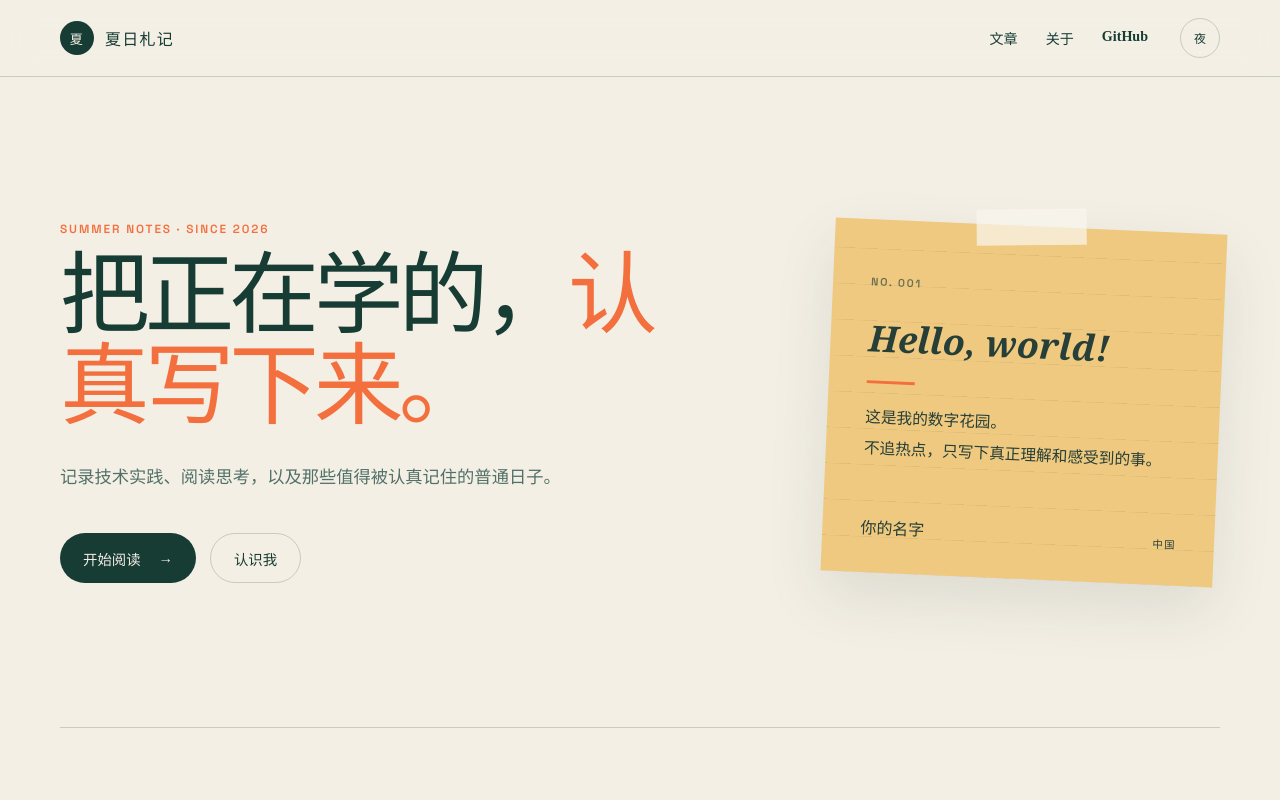
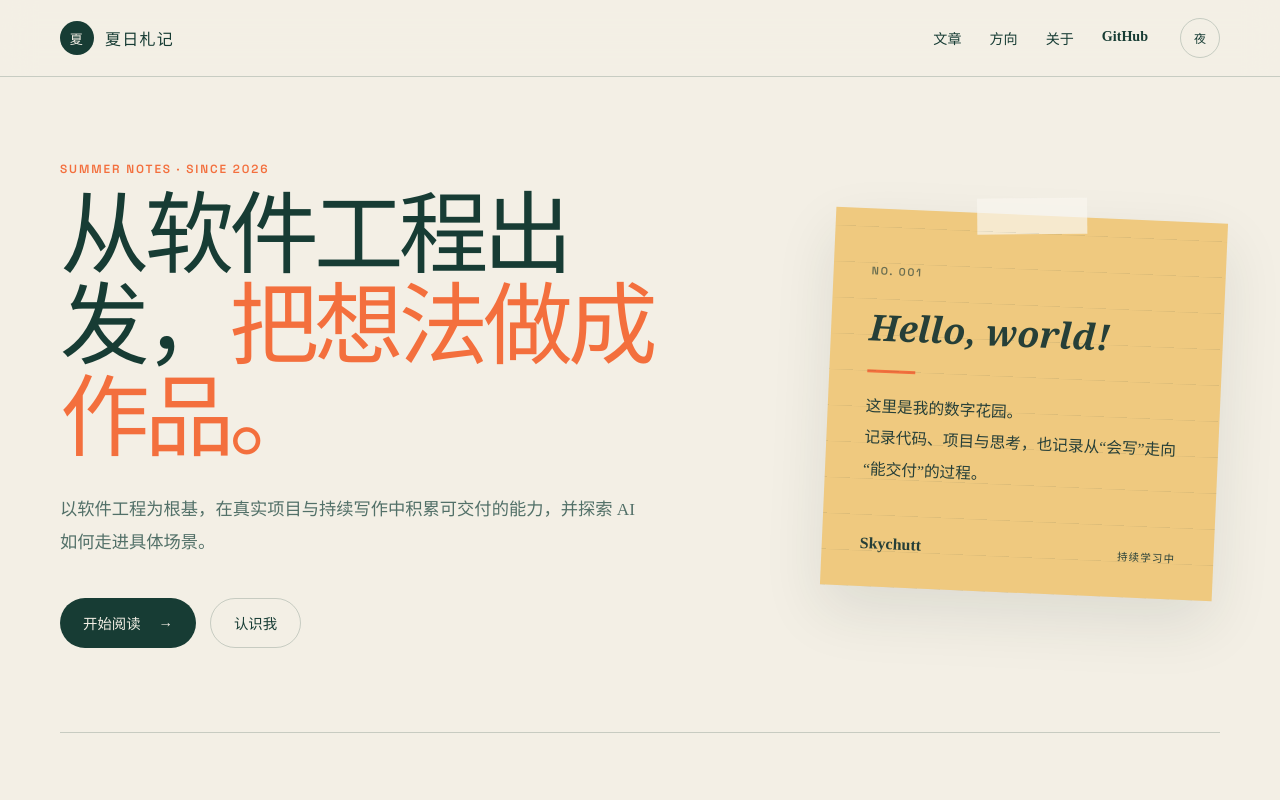
Before and after one commit to Skychutt/my-blog, a React (Vite) app: page / in a window 1280 px wide. Shown: the top 800 px of the page. Built offline with nearby package versions, Linux system fonts and the light colour scheme.

Commit message:
feat: complete public profile content

```diff
--- a/index.html
+++ b/index.html
@@ -6,16 +6,16 @@
     <meta name="theme-color" content="#f3efe5" />
     <meta
       name="description"
-      content="一份关于技术、成长与生活的个人博客。"
+      content="Skychutt 的个人博客，记录软件工程、后端开发、AI 应用探索与持续成长。"
     />
     <meta property="og:type" content="website" />
     <meta property="og:locale" content="zh_CN" />
     <meta property="og:title" content="夏日札记" />
-    <meta property="og:description" content="把正在学的，认真写下来。" />
+    <meta property="og:description" content="从软件工程出发，把想法做成作品。" />
     <meta property="og:image" content="/og.png" />
     <meta name="twitter:card" content="summary_large_image" />
     <meta name="twitter:title" content="夏日札记" />
-    <meta name="twitter:description" content="把正在学的，认真写下来。" />
+    <meta name="twitter:description" content="从软件工程出发，把想法做成作品。" />
     <meta name="twitter:image" content="/og.png" />
     <title>夏日札记 · 个人博客</title>
   </head>
--- a/src/App.tsx
+++ b/src/App.tsx
@@ -53,6 +53,7 @@ function Header() {
         </a>
         <nav aria-label="主要导航">
           <a href="#articles">文章</a>
+          <a href="#path">方向</a>
           <a href="#about">关于</a>
           <a href={siteConfig.github} target="_blank" rel="noreferrer">
             GitHub
@@ -122,8 +123,8 @@ function HomePage() {
           <div className="hero-copy">
             <p className="eyebrow">SUMMER NOTES · SINCE 2026</p>
             <h1>
-              把正在学的，
-              <em>认真写下来。</em>
+              从软件工程出发，
+              <em>把想法做成作品。</em>
             </h1>
             <p className="hero-intro">{siteConfig.intro}</p>
             <div className="hero-actions">
@@ -141,9 +142,9 @@ function HomePage() {
             <p className="note-script">Hello, world!</p>
             <div className="note-rule" />
             <p>
-              这是我的数字花园。
+              这里是我的数字花园。
               <br />
-              不追热点，只写下真正理解和感受到的事。
+              记录代码、项目与思考，也记录从“会写”走向“能交付”的过程。
             </p>
             <div className="note-signature">
               <span>{siteConfig.name}</span>
@@ -165,7 +166,7 @@ function HomePage() {
               <div className="sun" />
               <div className="horizon line-one" />
               <div className="horizon line-two" />
-              <span>夏日 / 记录</span>
+              <span>工程 / 成长 / 记录</span>
             </div>
             <div className="featured-copy">
               <PostMeta post={featured} />
@@ -232,6 +233,26 @@ function HomePage() {
           </div>
         </section>
 
+        <section className="path-section shell" id="path" aria-labelledby="path-title">
+          <div className="section-heading">
+            <div>
+              <p className="eyebrow">LEARNING PATH</p>
+              <h2 id="path-title">正在走的路</h2>
+            </div>
+            <p className="path-intro">不追求一步到位，用可以检查的作品记录长期成长。</p>
+          </div>
+          <ol className="path-grid">
+            {siteConfig.learningPath.map((item, index) => (
+              <li className="path-card" key={item.stage}>
+                <span className="path-index">0{index + 1}</span>
+                <p>{item.stage}</p>
+                <h3>{item.title}</h3>
+                <div>{item.detail}</div>
+              </li>
+            ))}
+          </ol>
+        </section>
+
         <section className="about-section" id="about">
           <div className="shell about-grid">
             <div>
@@ -240,12 +261,18 @@ function HomePage() {
             </div>
             <div className="about-copy">
               <p>{siteConfig.role}</p>
-              <p>
-                我相信公开记录是最好的学习方式之一。这里不会只有已经完成的答案，也会保留探索中的问题、走过的弯路，以及每一次重新出发。
-              </p>
+              <p>{siteConfig.about}</p>
+              <div className="strength-grid">
+                {siteConfig.strengths.map((item) => (
+                  <div className="strength-item" key={item.title}>
+                    <span>{item.title}</span>
+                    <p>{item.detail}</p>
+                  </div>
+                ))}
+              </div>
               <div className="contact-links">
-                <a href={`mailto:${siteConfig.email}`}>写邮件 ↗</a>
                 <a href={siteConfig.github} target="_blank" rel="noreferrer">GitHub ↗</a>
+                <a href="#articles">阅读文章 ↗</a>
               </div>
             </div>
           </div>
@@ -285,7 +312,7 @@ function ArticlePage({ post }: { post: Post }) {
         </article>
         <nav className="article-next shell" aria-label="文章结尾导航">
           <a href="#/">← 查看全部文章</a>
-          <a href={`mailto:${siteConfig.email}`}>和我聊聊 ↗</a>
+          <a href={siteConfig.github} target="_blank" rel="noreferrer">访问 GitHub ↗</a>
         </nav>
       </main>
       <Footer />
--- a/src/site.config.ts
+++ b/src/site.config.ts
@@ -1,11 +1,43 @@
 export const siteConfig = {
-  name: "你的名字",
+  name: "Skychutt",
   siteName: "夏日札记",
-  role: "学生 · 开发者 · 长期主义者",
-  intro: "记录技术实践、阅读思考，以及那些值得被认真记住的普通日子。",
-  email: "hello@example.com",
-  github: "https://github.com/your-name",
-  location: "中国",
+  role: "软件工程学生 · 后端开发与 AI 应用探索者",
+  intro: "以软件工程为根基，在真实项目与持续写作中积累可交付的能力，并探索 AI 如何走进具体场景。",
+  about:
+    "我关注的不只是把代码写出来，也关心需求如何被理解、项目如何协作，以及成果如何稳定交付。这里记录我的技术实践、学习复盘与成长过程。",
+  github: "https://github.com/Skychutt",
+  location: "持续学习中",
+  strengths: [
+    {
+      title: "工程基础",
+      detail: "Java · Python · Matlab · Git",
+    },
+    {
+      title: "实践方式",
+      detail: "项目开发 · 代码调试 · 需求核对 · 技术文档",
+    },
+    {
+      title: "关注方向",
+      detail: "后端开发 · 企业级系统 · AI 应用落地",
+    },
+  ],
+  learningPath: [
+    {
+      stage: "现在",
+      title: "打牢软件工程基础",
+      detail: "持续学习数据结构、算法、数据库与软件工程，用小项目检验理解。",
+    },
+    {
+      stage: "接下来",
+      title: "形成可展示的作品",
+      detail: "完善项目仓库、技术文档与复盘文章，让每次实践都留下可验证的成果。",
+    },
+    {
+      stage: "长期",
+      title: "连接工程与智能应用",
+      detail: "先建立可靠的软件交付能力，再把数据与 AI 能力嵌入真实业务场景。",
+    },
+  ],
   icpFiling: {
     number: "京ICP备2026053811号-1",
     url: "https://beian.miit.gov.cn/",
--- a/src/styles.css
+++ b/src/styles.css
@@ -107,7 +107,7 @@ nav a:hover::after { transform: scaleX(1); transform-origin: left; }
 .note-signature span { font-weight: 900; }
 .note-signature small { font: 600 .65rem "Space Grotesk", sans-serif; letter-spacing: .12em; }
 
-.featured-section, .articles-section { padding-block: 90px; border-top: 1px solid var(--line); }
+.featured-section, .articles-section, .path-section { padding-block: 90px; border-top: 1px solid var(--line); }
 .section-heading { display: flex; align-items: end; justify-content: space-between; margin-bottom: 42px; }
 .section-heading h2, .about-section h2 { margin: 0; font-size: clamp(2.2rem, 4vw, 4rem); letter-spacing: -.04em; }
 .section-number { font: 600 3.5rem "Space Grotesk", sans-serif; color: transparent; -webkit-text-stroke: 1px var(--line); }
@@ -146,11 +146,24 @@ nav a:hover::after { transform: scaleX(1); transform-origin: left; }
 .round-link:hover { transform: rotate(45deg); background: var(--accent); color: white; border-color: var(--accent); }
 .empty-state { padding: 70px 0; text-align: center; color: var(--ink-soft); }
 
+.path-section { scroll-margin-top: 76px; }
+.path-intro { max-width: 380px; margin: 0; color: var(--ink-soft); line-height: 1.8; text-align: right; }
+.path-grid { display: grid; grid-template-columns: repeat(3, 1fr); gap: 18px; margin: 0; padding: 0; list-style: none; }
+.path-card { min-height: 290px; padding: 32px; border: 1px solid var(--line); background: var(--paper-raised); }
+.path-index { color: var(--accent); font: 600 .72rem "Space Grotesk", sans-serif; letter-spacing: .12em; }
+.path-card > p { margin: 54px 0 10px; color: var(--ink-soft); font-size: .76rem; font-weight: 700; letter-spacing: .12em; }
+.path-card h3 { margin: 0 0 18px; font-size: 1.45rem; line-height: 1.4; }
+.path-card div { color: var(--ink-soft); font-size: .92rem; line-height: 1.85; }
+
 .about-section { margin-top: 50px; padding-block: 100px; background: var(--ink); color: var(--paper); }
 :root[data-theme="dark"] .about-section { background: #0c1714; }
 .about-grid { display: grid; grid-template-columns: .9fr 1.1fr; gap: 10vw; }
 .about-copy { font-size: 1.05rem; line-height: 2; color: color-mix(in srgb, var(--paper) 76%, transparent); }
-.about-copy p:first-child { color: var(--accent); font-weight: 700; }
+.about-copy > p:first-child { color: var(--accent); font-weight: 700; }
+.strength-grid { display: grid; gap: 0; margin-top: 38px; border-top: 1px solid color-mix(in srgb, var(--paper) 20%, transparent); }
+.strength-item { display: grid; grid-template-columns: 110px 1fr; gap: 20px; padding: 18px 0; border-bottom: 1px solid color-mix(in srgb, var(--paper) 20%, transparent); }
+.strength-item span { color: var(--accent); font-size: .78rem; font-weight: 700; }
+.strength-item p { margin: 0; color: var(--paper); font-size: .9rem; line-height: 1.7; }
 .contact-links { display: flex; gap: 28px; margin-top: 34px; color: var(--paper); font-weight: 700; }
 .site-footer { border-top: 1px solid var(--line); }
 .footer-inner { display: flex; justify-content: space-between; gap: 20px; padding-block: 32px; color: var(--ink-soft); font-size: .78rem; }
@@ -178,6 +191,9 @@ nav a:hover::after { transform: scaleX(1); transform-origin: left; }
   .hero { grid-template-columns: 1fr; gap: 70px; padding-block: 70px 100px; }
   .hero-note { width: min(440px, 90%); justify-self: center; }
   .featured-card, .about-grid { grid-template-columns: 1fr; }
+  .path-grid { grid-template-columns: 1fr; }
+  .path-card { min-height: auto; }
+  .path-card > p { margin-top: 38px; }
   .featured-copy { min-height: 380px; }
   .about-grid { gap: 50px; }
 }
@@ -193,17 +209,20 @@ nav a:hover::after { transform: scaleX(1); transform-origin: left; }
   .hero-intro { font-size: .98rem; }
   .hero-actions { flex-wrap: wrap; }
   .hero-note { width: 94%; padding-inline: 28px; }
-  .featured-section, .articles-section { padding-block: 70px; }
+  .featured-section, .articles-section, .path-section { padding-block: 70px; }
   .section-number { display: none; }
   .featured-art { min-height: 300px; }
   .featured-copy { min-height: 360px; padding: 40px 26px; }
   .article-heading { align-items: start; flex-direction: column; gap: 24px; }
+  .path-section .section-heading { align-items: start; flex-direction: column; gap: 20px; }
+  .path-intro { text-align: left; }
   .search-box { width: 100%; }
   .post-row { grid-template-columns: 40px 1fr; gap: 10px; padding: 34px 0; }
   .round-link { display: none; }
   .post-summary h3 { font-size: 1.5rem; }
   .post-summary > p { font-size: .9rem; }
   .about-section { padding-block: 75px; }
+  .strength-item { grid-template-columns: 1fr; gap: 5px; }
   .footer-inner, .article-next { flex-direction: column; }
   .article-hero { padding-top: 55px; }
   .back-link { margin-bottom: 42px; }
```
